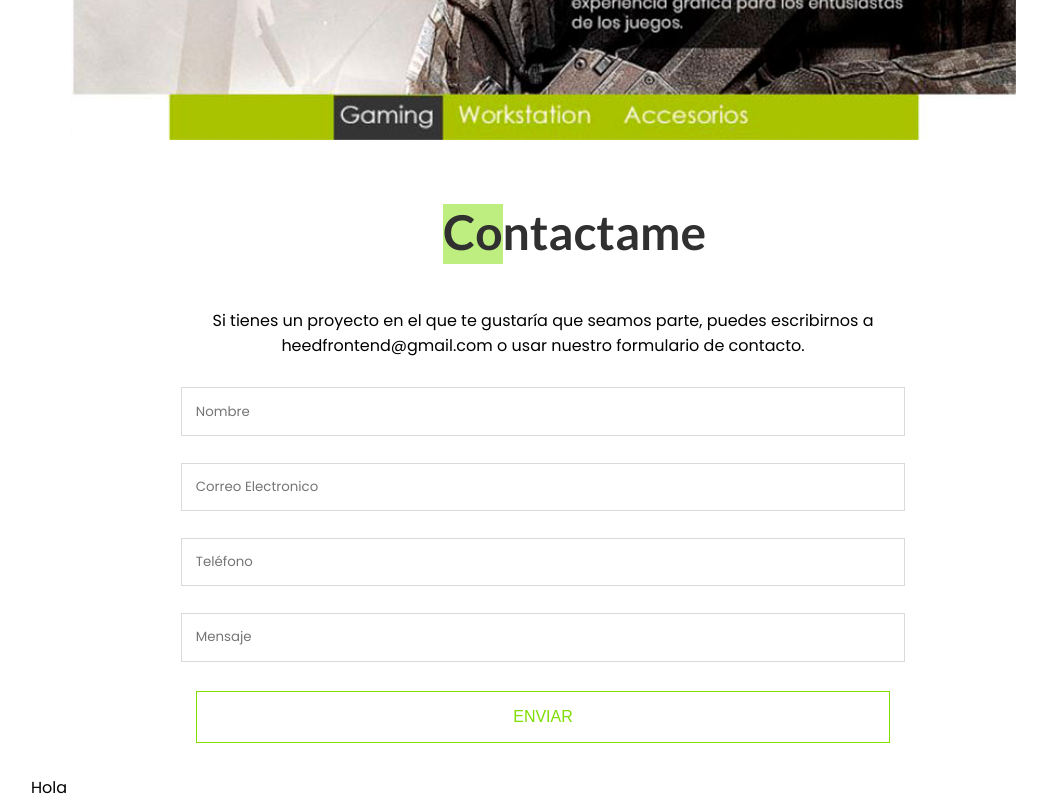
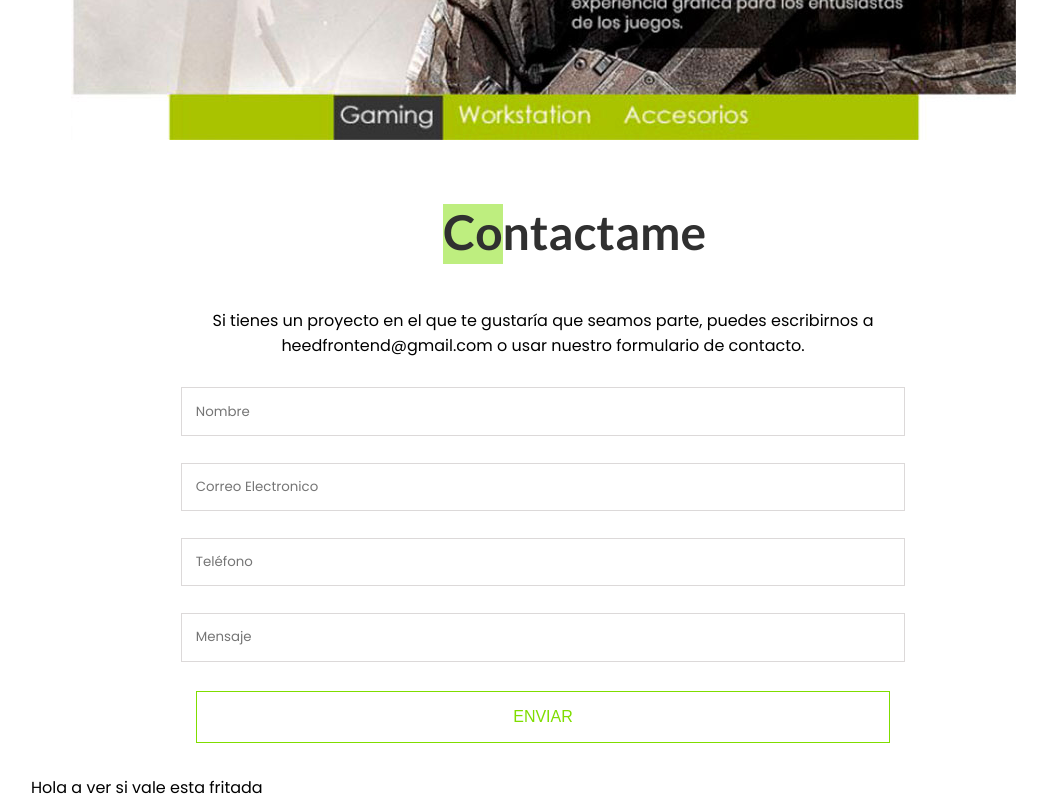
Before and after one commit to Heed2586/edisonhernandez.github.io, a plain HTML site: page index.html in a window 1280 px wide. Shown: the part 2544-3344 px from the top of the page, without its empty margins (97-1144 px from the left). Drawn offline with Linux system fonts and the light colour scheme.

Commit message:
Probando Footer

```diff
--- a/index.html
+++ b/index.html
@@ -144,7 +144,7 @@
 			</form>
 		</section>
 		<footer>
-			Hola
+			Hola a ver si vale esta fritada
 		</footer>
 	</div>
 </body>
```
